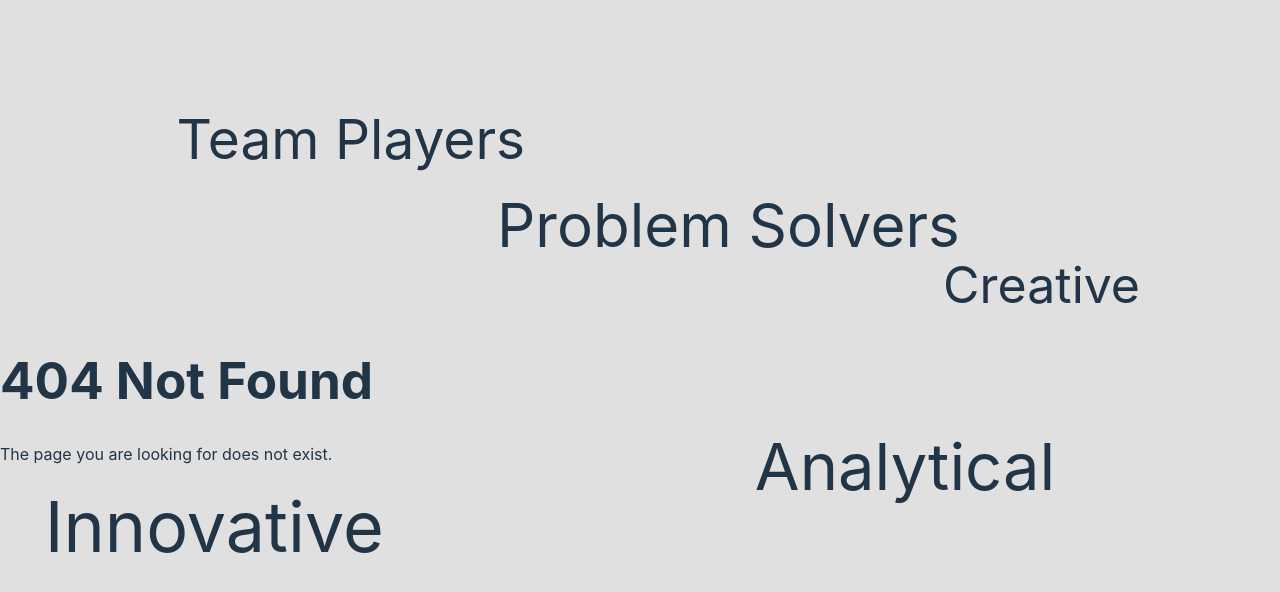
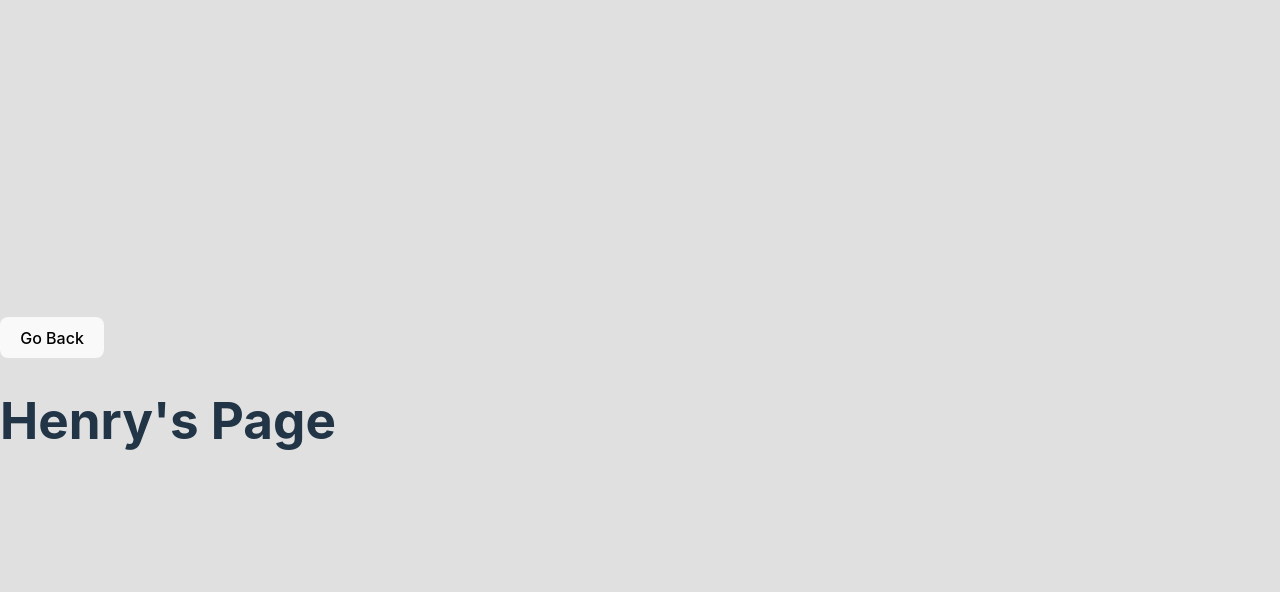
Before and after one commit to Old-Lai/theplaceholders, a React (Vite) app: page /oldlai in a window 1280 px wide. Before the commit this address had no page. Shown: the top 592 px of the page. Built offline with nearby package versions, Linux system fonts and the light colour scheme.

Commit message:
moved floating words background to MenuPage.jsx (allowing calling of floatin words where needed instead of by default)

```diff
--- a/src/App.jsx
+++ b/src/App.jsx
@@ -1,16 +1,14 @@
 import React from "react";
 import { BrowserRouter, Routes, Route } from "react-router-dom";
-import { MenuPage, ChrisPage, HenryPage, NotFoundPage } from "./pages";
-import FloatingWords from "./components/FloatingWords";
+import { MenuPage, ChrisPage, OldlaiPage, NotFoundPage } from "./pages";
 function App() {
   return (
     <div>
-      <FloatingWords />
       <BrowserRouter>
         <Routes>
           <Route path="/" element={<MenuPage />} />
           <Route path="/chris" element={<ChrisPage />} />
-          <Route path="/henry" element={<HenryPage />} />
+          <Route path="/oldlai" element={<OldlaiPage />} />
           <Route path="*" element={<NotFoundPage />} />
         </Routes>
       </BrowserRouter>
--- a/src/pages/MenuPage.jsx
+++ b/src/pages/MenuPage.jsx
@@ -1,12 +1,14 @@
 import React from 'react';
+import FloatingWords from "../components/FloatingWords";
 import '../styles/menuPage.sass';
 function MenuPage() {
   return (
     <div className='menuBody'>
+      <FloatingWords />
       <h1>The Placeholders</h1>
       <ul className='menuLinks'>
         <li className='chrisButton'><a href="/chris">Chris</a></li>
-        <li><a href="/henry">Henry</a></li>
+        <li><a href="/oldlai">Henry</a></li>
       </ul>
     </div>
   );
--- a/src/pages/index.js
+++ b/src/pages/index.js
@@ -1,4 +1,4 @@
 export { default as MenuPage } from './MenuPage';
 export { default as ChrisPage } from './ChrisPage';
-export { default as HenryPage } from './HenryPage';
+export { default as OldlaiPage } from './oldlai/OldlaiPage';
 export { default as NotFoundPage } from './NotFoundPage';
--- /dev/null
+++ b/src/pages/oldlai/OldlaiPage.jsx
@@ -0,0 +1,13 @@
+import React from 'react';
+import BackButton from '../../components/BackButton'
+function OldlaiPage() {
+  return (
+    <div>
+      <BackButton />
+      <h1>Henry's Page</h1>
+      {/* Additional content goes here */}
+    </div>
+  );
+}
+
+export default OldlaiPage;
```
